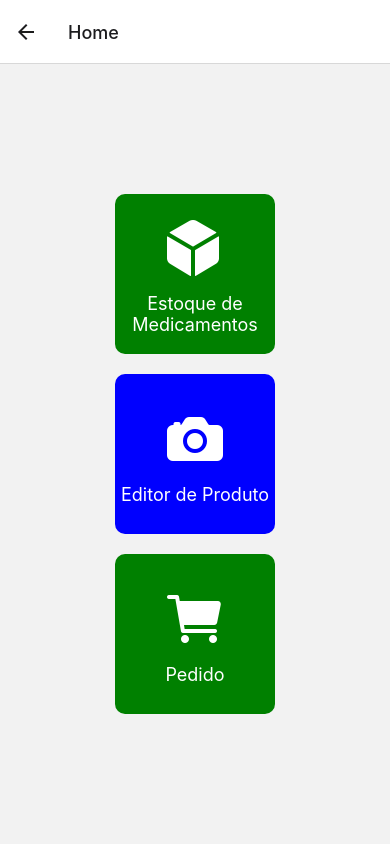
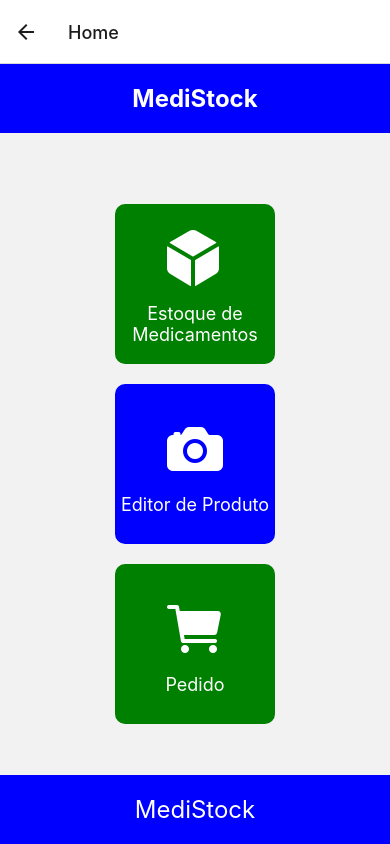
Before and after one commit to lucascarvalholopes/mobile, a React Native app in the folder MediStock/: screen /Home in a window 390 px wide. Built offline with nearby package versions, Linux system fonts and the light colour scheme.

Commit message:
atualização

```diff
--- a/MediStock/App.js
+++ b/MediStock/App.js
@@ -13,7 +13,11 @@ function App() {
   return (
     <NavigationContainer>
       <Stack.Navigator initialRouteName="Login">
-        <Stack.Screen name="Login" component={LoginScreen} />
+        <Stack.Screen
+          name="Login"
+          component={LoginScreen}
+          options={{ headerShown: false }}
+        />
         <Stack.Screen name="Home" component={HomeScreen} />
         <Stack.Screen name="Estoque" component={EstoqueScreen} />
         <Stack.Screen name="Pedido" component={PedidoScreen} />
--- a/MediStock/screens/EstoqueScreen.js
+++ b/MediStock/screens/EstoqueScreen.js
@@ -1,13 +1,91 @@
-// src/screens/EstoqueScreen.js
-import React from 'react';
-import { View, Text } from 'react-native';
+import React, { useState } from 'react';
+import { View, Text, TextInput, Button, FlatList, StyleSheet } from 'react-native';
 
 function EstoqueScreen() {
+  const [medicamentos, setMedicamentos] = useState([]);
+  const [novoMedicamento, setNovoMedicamento] = useState('');
+  const [quantidade, setQuantidade] = useState('');
+
+  const adicionarMedicamento = () => {
+    if (novoMedicamento && quantidade) {
+      const novoItem = { nome: novoMedicamento, quantidade: quantidade };
+      setMedicamentos([...medicamentos, novoItem]);
+      setNovoMedicamento('');
+      setQuantidade('');
+    }
+  };
+
+  const excluirMedicamento = (item) => {
+    const novaLista = medicamentos.filter((med) => med !== item);
+    setMedicamentos(novaLista);
+  };
+
   return (
-    <View>
-      <Text>Estoque Screen</Text>
+    <View style={styles.container}>
+      <Text style={styles.header}>Estoque de Medicamentos</Text>
+      <View style={styles.form}>
+        <View style={styles.inputContainer}>
+          <TextInput
+            style={styles.input}
+            placeholder="Nome do Medicamento"
+            value={novoMedicamento}
+            onChangeText={(text) => setNovoMedicamento(text)}
+          />
+          <TextInput
+            style={styles.input}
+            placeholder="Quantidade"
+            value={quantidade}
+            onChangeText={(text) => setQuantidade(text)}
+          />
+        </View>
+        <Button title="Adicionar Medicamento" onPress={adicionarMedicamento} />
+      </View>
+      <FlatList
+        data={medicamentos}
+        keyExtractor={(item, index) => index.toString()}
+        renderItem={({ item }) => (
+          <View style={styles.medicamentoItem}>
+            <Text>{item.nome} - Quantidade: {item.quantidade}</Text>
+            <Button title="Excluir" onPress={() => excluirMedicamento(item)} />
+          </View>
+        )}
+      />
     </View>
   );
 }
 
+const styles = StyleSheet.create({
+  container: {
+    flex: 1,
+    padding: 20,
+  },
+  header: {
+    fontSize: 24,
+    fontWeight: 'bold',
+  },
+  form: {
+    marginVertical: 20,
+  },
+  inputContainer: {
+    flexDirection: 'row',
+    justifyContent: 'space-between',
+  },
+  input: {
+    flex: 1, // Para dividir igualmente o espaço
+    height: 40,
+    borderWidth: 1,
+    borderColor: 'gray',
+    borderRadius: 5,
+    paddingHorizontal: 10,
+    marginBottom: 10,
+    marginRight: 10, // Adiciona um espaço entre os campos de entrada
+  },
+  medicamentoItem: {
+    flexDirection: 'row',
+    justifyContent: 'space-between',
+    alignItems: 'center',
+    marginBottom: 10,
+  },
+});
+
 export default EstoqueScreen;
--- a/MediStock/screens/HomeScreen.js
+++ b/MediStock/screens/HomeScreen.js
@@ -5,6 +5,11 @@ import { Ionicons } from '@expo/vector-icons';
 function HomeScreen({ navigation }) {
   return (
     <View style={styles.container}>
+      <View style={styles.header}>
+        <Text style={styles.headerText}>MediStock</Text>
+      </View>
+
+      <View style={styles.content}>
         <TouchableOpacity
           style={styles.itemContainer}
           onPress={() => navigation.navigate('Estoque')}
@@ -35,11 +40,33 @@ function HomeScreen({ navigation }) {
           </View>
         </TouchableOpacity>
       </View>
+
+      <View style={styles.footer}>
+        <Text style={styles.footerText}>MediStock</Text>
+      </View>
+    </View>
   );
 }
 
 const styles = StyleSheet.create({
   container: {
+    flex: 1,
+    justifyContent: 'center',
+    alignItems: 'center',
+  },
+  header: {
+    backgroundColor: 'blue',
+    padding: 20,
+    width: '100%',
+    marginBottom: 20, // Ajuste o marginBottom para mover o azul para cima
+  },
+  headerText: {
+    fontSize: 24,
+    fontWeight: 'bold',
+    color: 'white',
+    textAlign: 'center',
+  },
+  content: {
     flex: 1,
     justifyContent: 'center',
     alignItems: 'center',
@@ -63,9 +90,19 @@ const styles = StyleSheet.create({
   },
   itemText: {
     fontSize: 18,
-    color: 'white', // Cor do texto
-    textAlign: 'center', // Alinhar o texto ao centro
-    marginTop: 10, // Espaço entre o ícone e o texto
+    color: 'white',
+    textAlign: 'center',
+    marginTop: 10,
+  },
+  footer: {
+    backgroundColor: 'blue',
+    width: '100%',
+    padding: 20,
+  },
+  footerText: {
+    fontSize: 24,
+    color: 'white',
+    textAlign: 'center',
   },
 });
 
```
Lines whose indentation alone changed are shown as unchanged.
